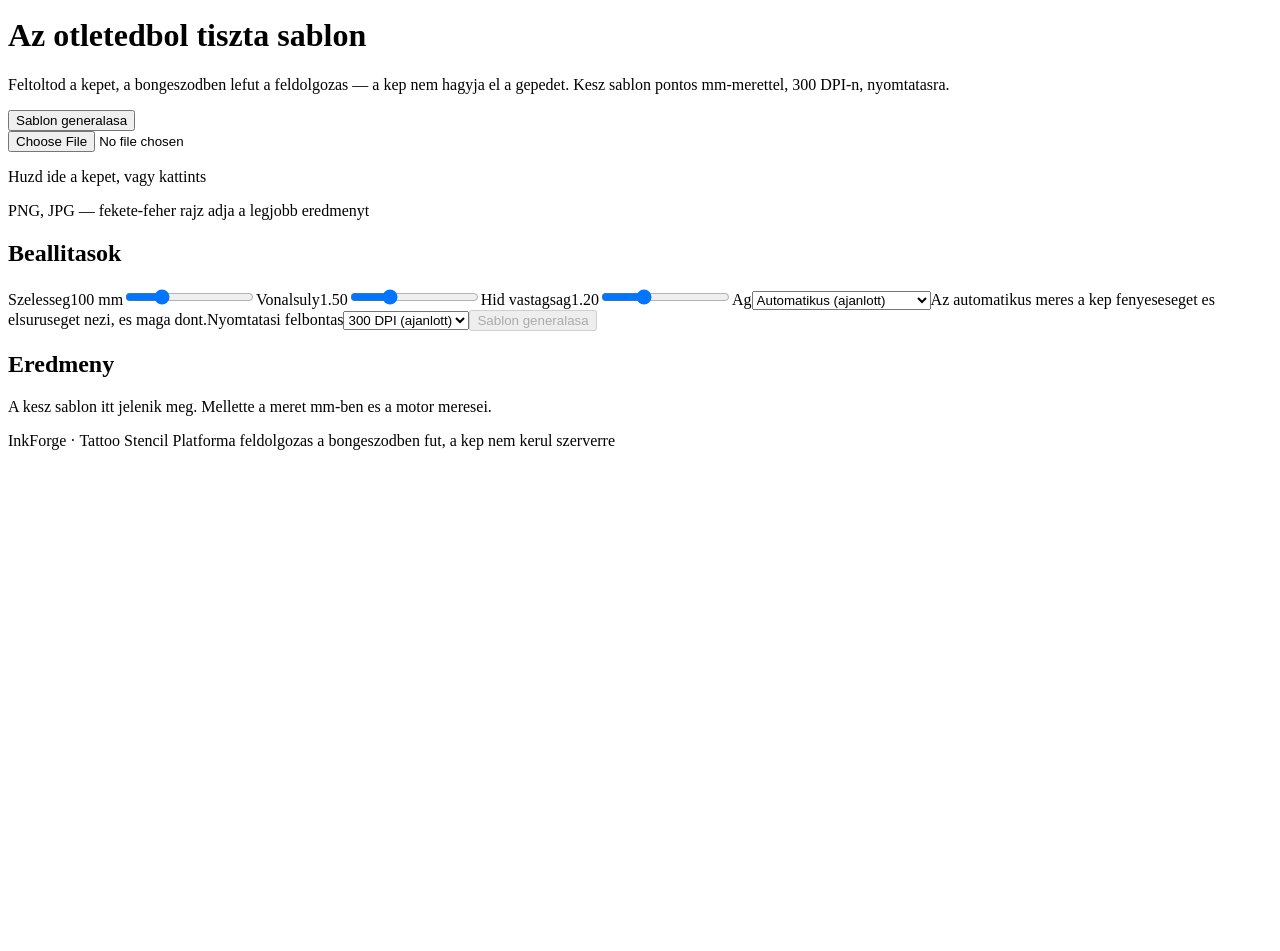
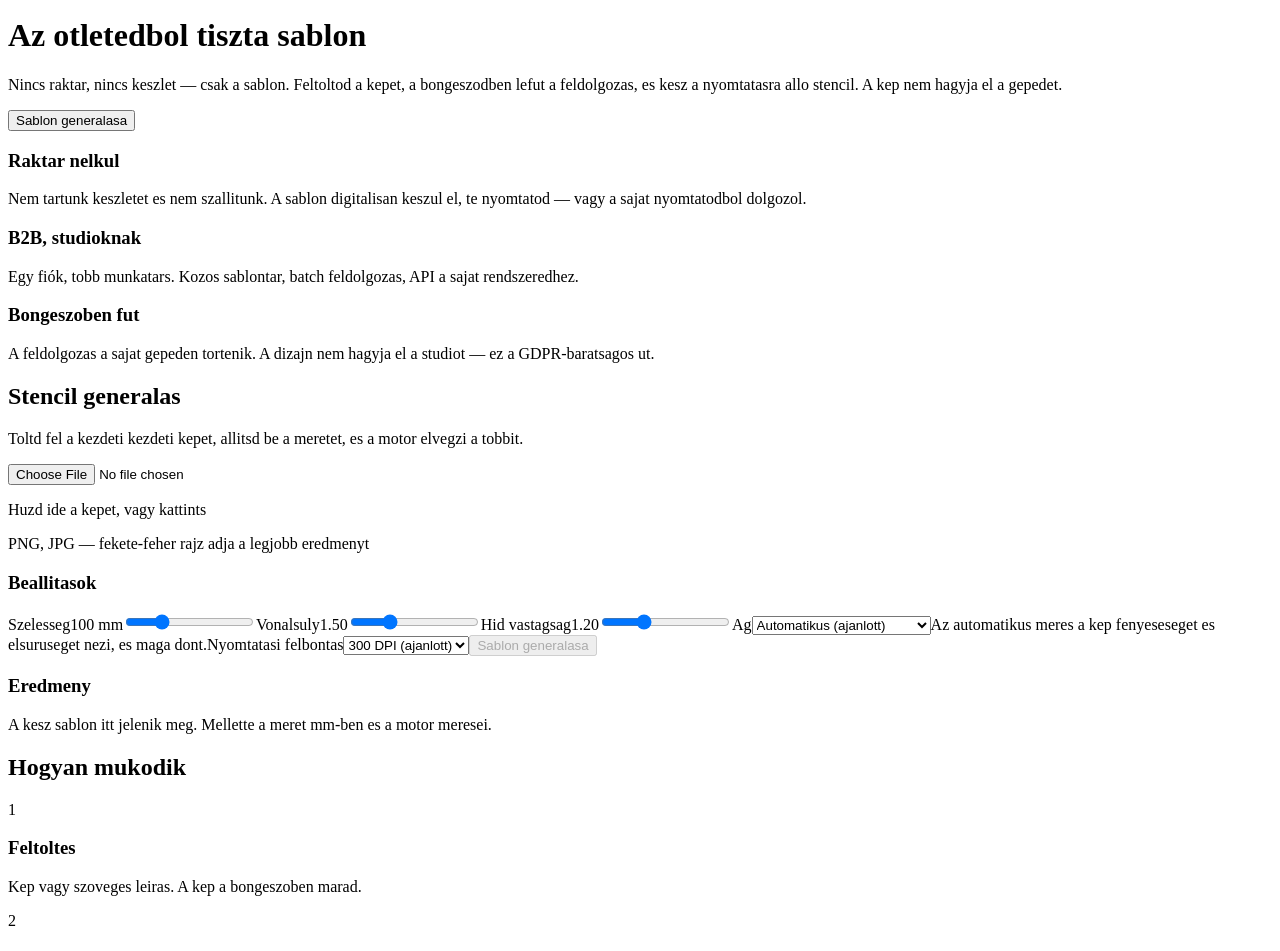
Before and after one commit to inkforgehungary-ux/inkforge, a Next.js app in the folder web/: page / in a window 1280 px wide. Shown: the part 620-1571 px from the top of the page. Before the commit the page ends 1078 px from the top, so only its background shows below. Built offline with nearby package versions, Linux system fonts and the light colour scheme.

Commit message:
web: raktar nelkuli B2B + stencil generalas — fejlec, B2B sav, muhely, folyamat

```diff
--- a/web/app/layout.js
+++ b/web/app/layout.js
@@ -1,12 +1,12 @@
 export const metadata = {
-  title: 'InkForge – Tattoo Stencil Platform',
+  title: 'InkForge – Tattoo Stencil Platform | B2B',
   description:
-    'Az otletedbol tiszta sablon. Feltoltott kepbol nyomtatasra kesz tattoo stencil, pontos mm-merettel.',
+    'Raktar nelkuli B2B stencil generalas tetovalostudioknak. Feltoltott kepbol nyomtatasra kesz sablon, pontos mm-merettel — a feldolgozas a bongeszoben fut.',
   icons: { icon: '/api/static/favicon.png' },
   openGraph: {
     title: 'InkForge – Tattoo Stencil Platform',
     description:
-      'Az otletedbol tiszta sablon. Feltoltott kepbol nyomtatasra kesz tattoo stencil.',
+      'Raktar nelkuli B2B stencil generalas tetovalostudioknak. Feltoltott kepbol nyomtatasra kesz sablon.',
     images: [{ url: '/api/static/inkforge-opengraph.png', width: 1200, height: 630, alt: 'InkForge' }],
     type: 'website',
     locale: 'hu_HU',
--- a/web/app/page.js
+++ b/web/app/page.js
@@ -71,20 +71,18 @@ export default function Home() {
           />
         </picture>
 
-        {/* Logo a bal felso sarokban */}
         <div className="absolute top-4 left-4 sm:top-6 sm:left-8">
           <img src="/api/static/inkforge-logo.png" alt="InkForge" className="h-10 sm:h-14 w-auto" />
         </div>
 
-        {/* Szoveg a kep also reszere, a sotet atmenet ala */}
         <div className="absolute bottom-0 left-0 right-0 px-6 pb-6 sm:pb-10">
           <div className="mx-auto max-w-5xl">
             <h1 className="text-2xl sm:text-4xl font-bold tracking-tight text-white drop-shadow-lg">
               Az otletedbol tiszta sablon
             </h1>
             <p className="mt-2 max-w-2xl text-sm sm:text-base text-stone-300 drop-shadow">
-              Feltoltod a kepet, a bongeszodben lefut a feldolgozas — a kep nem hagyja el a gepedet.
-              Kesz sablon pontos mm-merettel, 300 DPI-n, nyomtatasra.
+              Nincs raktar, nincs keszlet — csak a sablon. Feltoltod a kepet, a bongeszodben
+              lefut a feldolgozas, es kesz a nyomtatasra allo stencil. A kep nem hagyja el a gepedet.
             </p>
             <button
               onClick={() => document.getElementById('muhely')?.scrollIntoView({ behavior: 'smooth' })}
@@ -96,9 +94,34 @@ export default function Home() {
         </div>
       </header>
 
+      {/* ============ B2B SAV ============ */}
+      <section className="border-b border-stone-800 bg-stone-950">
+        <div className="mx-auto max-w-5xl px-6 py-8">
+          <div className="grid gap-6 sm:grid-cols-3">
+            <Tile
+              title="Raktar nelkul"
+              text="Nem tartunk keszletet es nem szallitunk. A sablon digitalisan keszul el, te nyomtatod — vagy a sajat nyomtatodbol dolgozol."
+            />
+            <Tile
+              title="B2B, studioknak"
+              text="Egy fiók, tobb munkatars. Kozos sablontar, batch feldolgozas, API a sajat rendszeredhez."
+            />
+            <Tile
+              title="Bongeszoben fut"
+              text="A feldolgozas a sajat gepeden tortenik. A dizajn nem hagyja el a studiot — ez a GDPR-baratsagos ut."
+            />
+          </div>
+        </div>
+      </section>
+
       {/* ============ MUHELY ============ */}
       <section id="muhely" className="mx-auto max-w-5xl px-6 py-12">
-        <div className="grid gap-8 md:grid-cols-2">
+        <h2 className="text-xl font-semibold tracking-tight">Stencil generalas</h2>
+        <p className="mt-1 text-sm text-stone-400">
+          Toltd fel a kezdeti kezdeti kepet, allitsd be a meretet, es a motor elvegzi a tobbit.
+        </p>
+
+        <div className="mt-8 grid gap-8 md:grid-cols-2">
           <div>
             <div
               onDragOver={(e) => { e.preventDefault(); setDrag(true); }}
@@ -122,7 +145,7 @@ export default function Home() {
             </div>
 
             <div className="mt-6 space-y-4 rounded-xl border border-stone-800 p-5">
-              <h2 className="text-sm font-semibold uppercase tracking-wider text-stone-400">Beallitasok</h2>
+              <h3 className="text-sm font-semibold uppercase tracking-wider text-stone-400">Beallitasok</h3>
 
               <label className="block">
                 <span className="flex justify-between text-sm text-stone-300">
@@ -182,7 +205,7 @@ export default function Home() {
 
           <div>
             <div className="rounded-xl border border-stone-800 p-5">
-              <h2 className="text-sm font-semibold uppercase tracking-wider text-stone-400">Eredmeny</h2>
+              <h3 className="text-sm font-semibold uppercase tracking-wider text-stone-400">Eredmeny</h3>
 
               {!result && !busy && (
                 <p className="mt-4 text-sm text-stone-500">
@@ -241,13 +264,47 @@ export default function Home() {
         </div>
       </section>
 
-      <footer className="border-t border-stone-800 px-6 py-6 text-xs text-stone-600">
+      {/* ============ HOGYAN MUKODIK ============ */}
+      <section className="border-t border-stone-800 bg-stone-950">
+        <div className="mx-auto max-w-5xl px-6 py-12">
+          <h2 className="text-xl font-semibold tracking-tight">Hogyan mukodik</h2>
+          <div className="mt-6 grid gap-6 sm:grid-cols-2 lg:grid-cols-4">
+            <Step n="1" title="Feltoltes" text="Kep vagy szoveges leiras. A kep a bongeszoben marad." />
+            <Step n="2" title="Meres" text="A rendszer megnezi a fenyeseseget es az elsuruseget, es maga valaszt agat." />
+            <Step n="3" title="Bridge" text="A szigeteket hidakkal kotjuk ossze, hogy a sablon ne essen szet vagaskor." />
+            <Step n="4" title="Nyomtatas" text="300 DPI PNG, pontos mm-merettel. A 10 mm-es kalibracios vonallal ellenorzod." />
+          </div>
+        </div>
+      </section>
+
+      <footer className="border-t border-stone-800 px-6 py-8 text-xs text-stone-600">
         <div className="mx-auto max-w-5xl flex flex-wrap items-center justify-between gap-3">
-          <span>InkForge · Tattoo Stencil Platform</span>
+          <span>InkForge · Tattoo Stencil Platform · B2B</span>
           <span>a feldolgozas a bongeszodben fut, a kep nem kerul szerverre</span>
         </div>
       </footer>
     </main>
+  );
+}
+
+function Tile({ title, text }) {
+  return (
+    <div className="rounded-xl border border-stone-800 bg-stone-900/40 p-5">
+      <h3 className="font-semibold text-amber-400">{title}</h3>
+      <p className="mt-2 text-sm leading-relaxed text-stone-400">{text}</p>
+    </div>
+  );
+}
+
+function Step({ n, title, text }) {
+  return (
+    <div>
+      <div className="flex h-8 w-8 items-center justify-center rounded-full border border-amber-600/60 text-sm font-semibold text-amber-400">
+        {n}
+      </div>
+      <h3 className="mt-3 font-semibold text-stone-200">{title}</h3>
+      <p className="mt-1 text-sm leading-relaxed text-stone-400">{text}</p>
+    </div>
   );
 }
 
```
